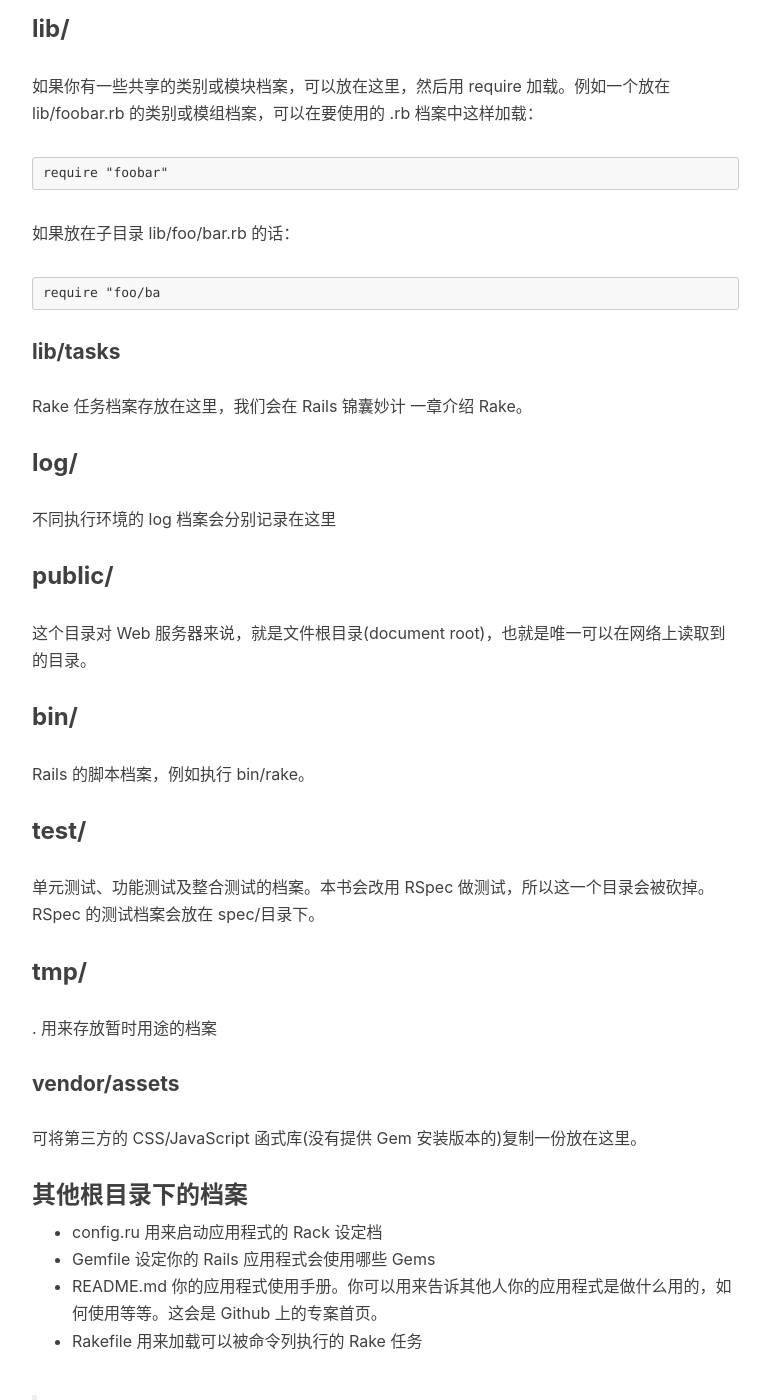
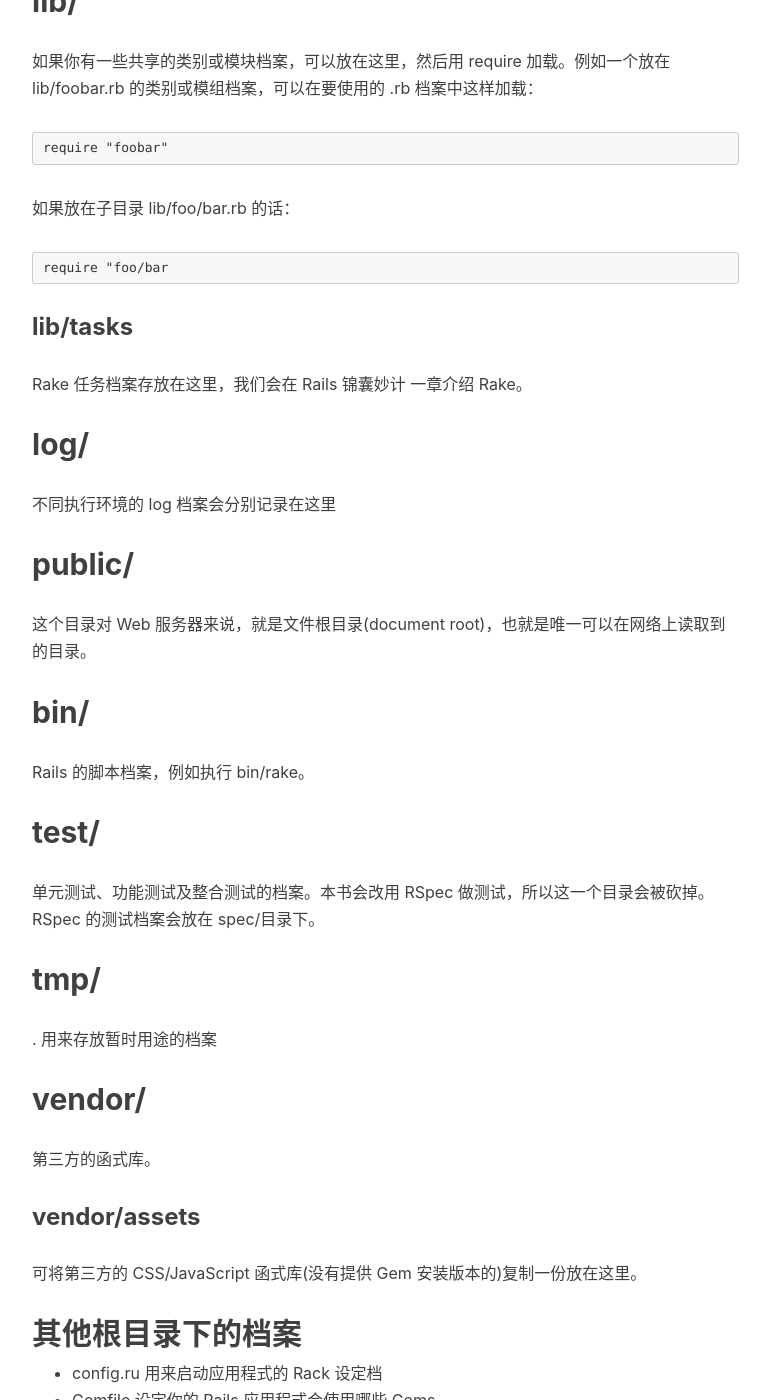
Before and after one commit to xuanfour/xuanfour.github.io, a Jekyll site: the page built from _posts/devlang/2018-10-11-rails-path.md, in a window 1280 px wide and 1400 px high, scrolled down 2429 px. Shown: the whole window, without its empty margins (233-1003 px from the left). Built offline with Jekyll 4.4.1, drawn with Linux system fonts in a browser that asks for light colours; nearby versions of some CDN libraries; comment, search, counter and statistics services are not loaded; some of the changed text lies outside the part shown.

Commit message:
split rails doc

````diff
--- a/_posts/devlang/2018-10-11-rails-path.md
+++ b/_posts/devlang/2018-10-11-rails-path.md
@@ -18,63 +18,61 @@
 
 - [Rails 目录结构](#rails-目录结构)
     - [目录](#目录)
-    - [Rails 项目的目录结构](#rails-项目的目录结构)
-        - [app/](#app)
-            - [app/controllers](#appcontrollers)
-            - [app/models](#appmodels)
-            - [app/views](#appviews)
-            - [app/helpers](#apphelpers)
-            - [app/assets](#appassets)
-        - [config/](#config)
-        - [db/](#db)
-        - [lib/](#lib)
-            - [lib/tasks](#libtasks)
-        - [log/](#log)
-        - [public/](#public)
-        - [bin/](#bin)
-        - [test/](#test)
-        - [tmp/](#tmp)
-            - [vendor/assets](#vendorassets)
-        - [其他根目录下的档案](#其他根目录下的档案)
+    - [app/](#app)
+        - [app/controllers](#appcontrollers)
+        - [app/models](#appmodels)
+        - [app/views](#appviews)
+        - [app/helpers](#apphelpers)
+        - [app/assets](#appassets)
+    - [config/](#config)
+    - [db/](#db)
+    - [lib/](#lib)
+        - [lib/tasks](#libtasks)
+    - [log/](#log)
+    - [public/](#public)
+    - [bin/](#bin)
+    - [test/](#test)
+    - [tmp/](#tmp)
+    - [vendor/](#vendor)
+        - [vendor/assets](#vendorassets)
+    - [其他根目录下的档案](#其他根目录下的档案)
     - [References](#references)
 
 <!-- markdown-toc end -->
 
-## Rails 项目的目录结构 ##
-
-### app/ ###
+## app/ ##
 
 app 目录是你主要工作的地方，不同子目录存放了 Models、Controllers、Views、Helpers 和 Assets 等档案。
 
-#### app/controllers ####
+### app/controllers ###
 
 Controller 的类别档案存放在这里
 
-#### app/models ####
+### app/models ###
 
 Model 的类别档案存放在这里
 
-#### app/views ####
+### app/views ###
 
 View 的样本(template)档案，依照不同 Controllers 分子目录存放。
 
-#### app/helpers ####
+### app/helpers ###
 
 Helper 一些在 Views 中可以使用的小方法，用来产生较复杂的 HTML。默认的 Helper 档案命名是对应 Controller 的，不过并不强制，定义在任一个 Helper 档案中的方法，都可以在任何 Views 中使用。
 
-#### app/assets ####
+### app/assets ###
 
 Assets 静态档案存放在这里，包括有 JavaScript、Stylesheets 样式表和 Images 图档。详细的用法会在 Assets 一章中介绍。
 
-### config/ ###
+## config/ ##
 
 虽然 Rails 的原则是惯例优于设定，不过还是有一些需要设定的地方。这个目录下存放了例如数据库设定档 database.yml、路由设定 routes.rb、应用程式设定档 application.rb 和不同执行环境的设定档在 config/environments 目录下。
 
-### db/ ###
+## db/ ##
 
 数据库 Schema(纲要) 和定义档 migrations
 
-### lib/ ###
+## lib/ ##
 
 如果你有一些共享的类别或模块档案，可以放在这里，然后用 require 加载。例如一个放在 lib/foobar.rb 的类别或模组档案，可以在要使用的 .rb 档案中这样加载：
 
@@ -85,38 +83,42 @@
 如果放在子目录 lib/foo/bar.rb 的话：
 
 ``` rails
-require "foo/ba
+require "foo/bar
 ```
 
-#### lib/tasks ####
+### lib/tasks ###
 
 Rake 任务档案存放在这里，我们会在 Rails 锦囊妙计 一章介绍 Rake。
 
-### log/ ###
+## log/ ##
 
 不同执行环境的 log 档案会分别记录在这里
 
-### public/ ###
+## public/ ##
 
 这个目录对 Web 服务器来说，就是文件根目录(document root)，也就是唯一可以在网络上读取到的目录。
 
-### bin/ ###
+## bin/ ##
 
 Rails 的脚本档案，例如执行 bin/rake。
 
-### test/ ###
+## test/ ##
 
 单元测试、功能测试及整合测试的档案。本书会改用 RSpec 做测试，所以这一个目录会被砍掉。RSpec 的测试档案会放在 spec/目录下。
 
-### tmp/ ###
+## tmp/ ##
 
 . 用来存放暂时用途的档案
 
-#### vendor/assets ####
+## vendor/ ##
+
+第三方的函式库。
+
+### vendor/assets ###
 
 可将第三方的 CSS/JavaScript 函式库(没有提供 Gem 安装版本的)复制一份放在这里。
 
-### 其他根目录下的档案 ###
+## 其他根目录下的档案 ##
 
 - config.ru 用来启动应用程式的 Rack 设定档
 - Gemfile 设定你的 Rails 应用程式会使用哪些 Gems
````
